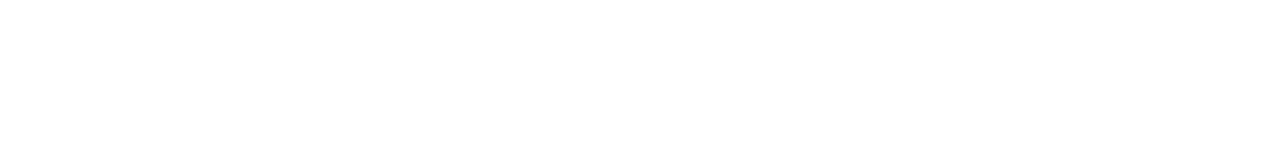
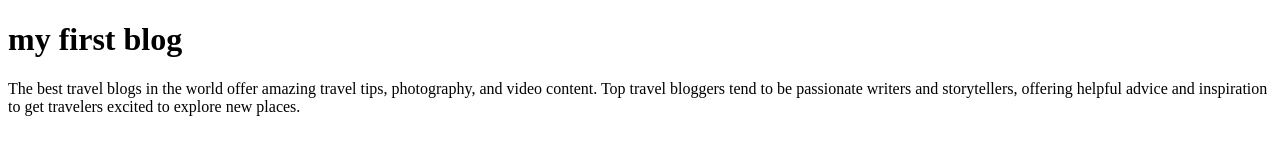
Before and after one commit to tithi4808/my-first-github-ripo, a plain HTML site: page index.html in a window 1280 px wide. Drawn offline with Linux system fonts and the light colour scheme.

Commit message:
add my blog

```diff
--- a/index.html
+++ b/index.html
@@ -6,6 +6,8 @@
     <title>my first github ripo</title>
 </head>
 <body>
+    <div><h1>my first blog</h1>
+    <p>The best travel blogs in the world offer amazing travel tips, photography, and video content. Top travel bloggers tend to be passionate writers and storytellers, offering helpful advice and inspiration to get travelers excited to explore new places.</p></div>
 
 </body>
 </html>
```
